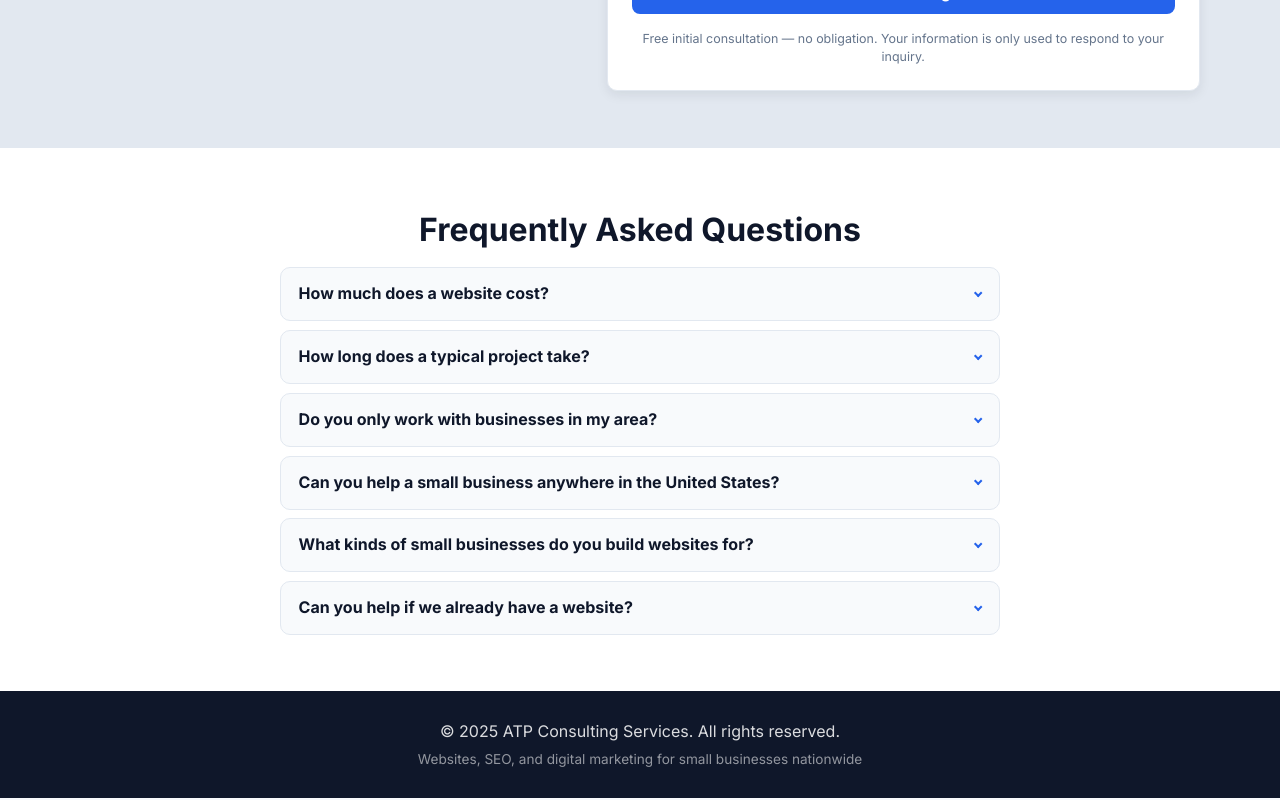
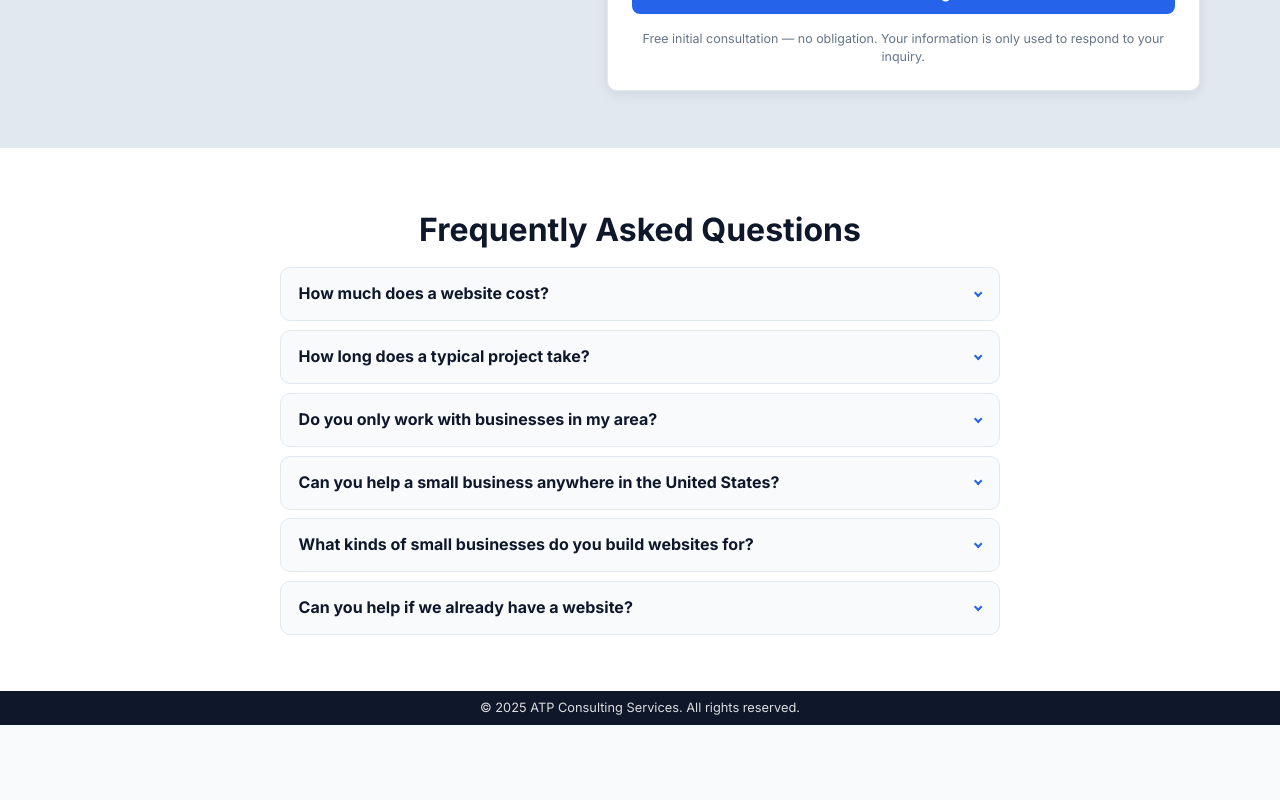
Before and after one commit to atphung21/business-web-template, a React (Create React App) app: page / in a window 1280 px wide. Shown: the part 5250-6050 px from the top of the page. After the commit the page ends 5977 px from the top, so only its background shows below. Built offline with nearby package versions, Linux system fonts and the light colour scheme.

Commit message:
updated footer.

```diff
--- a/src/App.css
+++ b/src/App.css
@@ -1016,16 +1016,13 @@ header.site-header {
   background: var(--color-dark);
   color: rgba(255, 255, 255, 0.85);
   text-align: center;
-  padding: 1.5rem 1rem;
+  padding: 0.55rem 1rem;
 }
 
 .site-footer__inner p {
-  margin: 0.25rem 0;
-}
-
-.site-footer__tagline {
-  font-size: 0.85rem;
-  color: rgba(255, 255, 255, 0.55);
+  margin: 0;
+  font-size: 0.8rem;
+  line-height: 1.3;
 }
 
 /* Mobile nav */
--- a/src/pages/LandingPage.jsx
+++ b/src/pages/LandingPage.jsx
@@ -236,7 +236,6 @@ const Footer = () => (
       <p>
         &copy; {new Date().getFullYear()} {business.name}. All rights reserved.
       </p>
-      <p className="site-footer__tagline">{business.tagline}</p>
     </div>
   </footer>
 );
```
